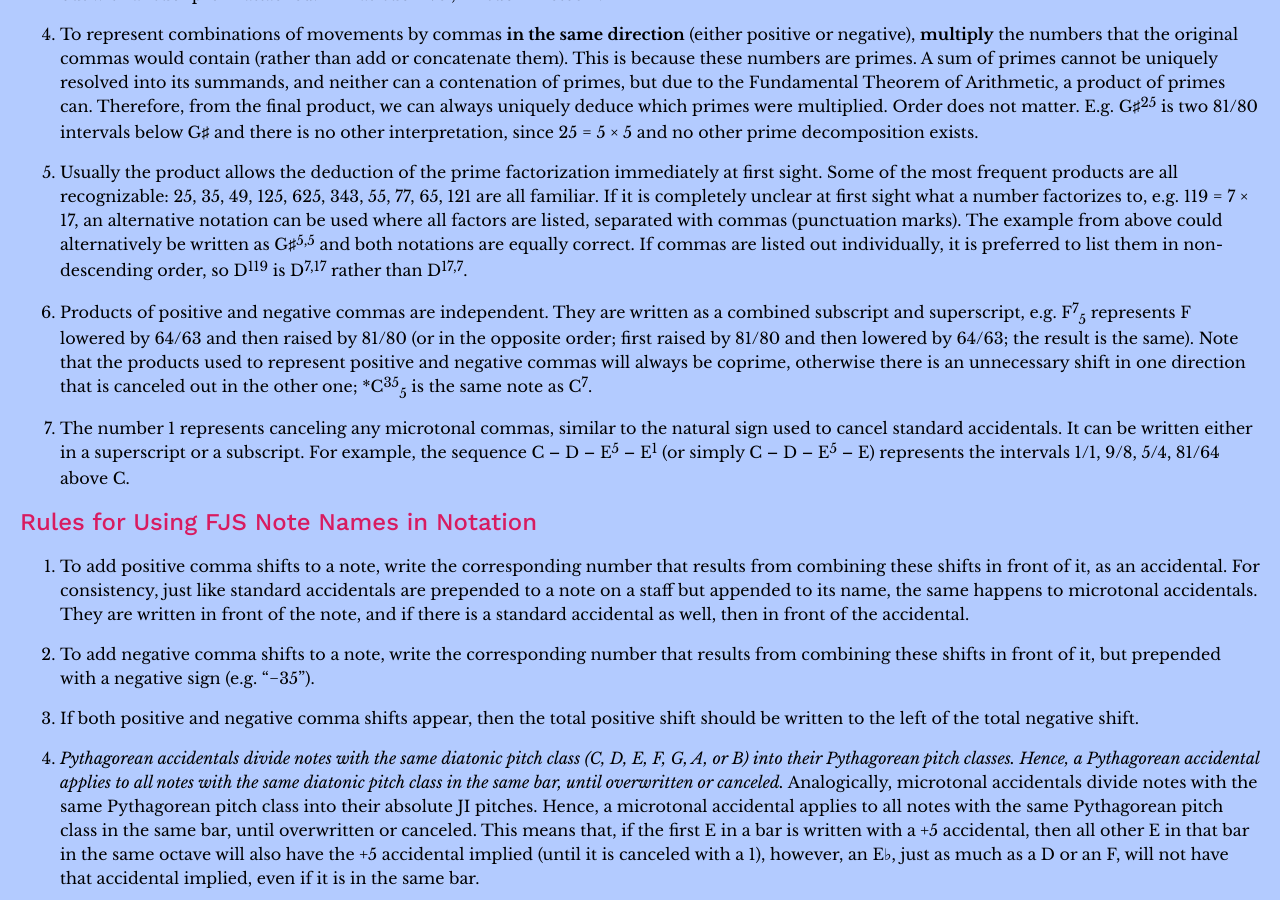
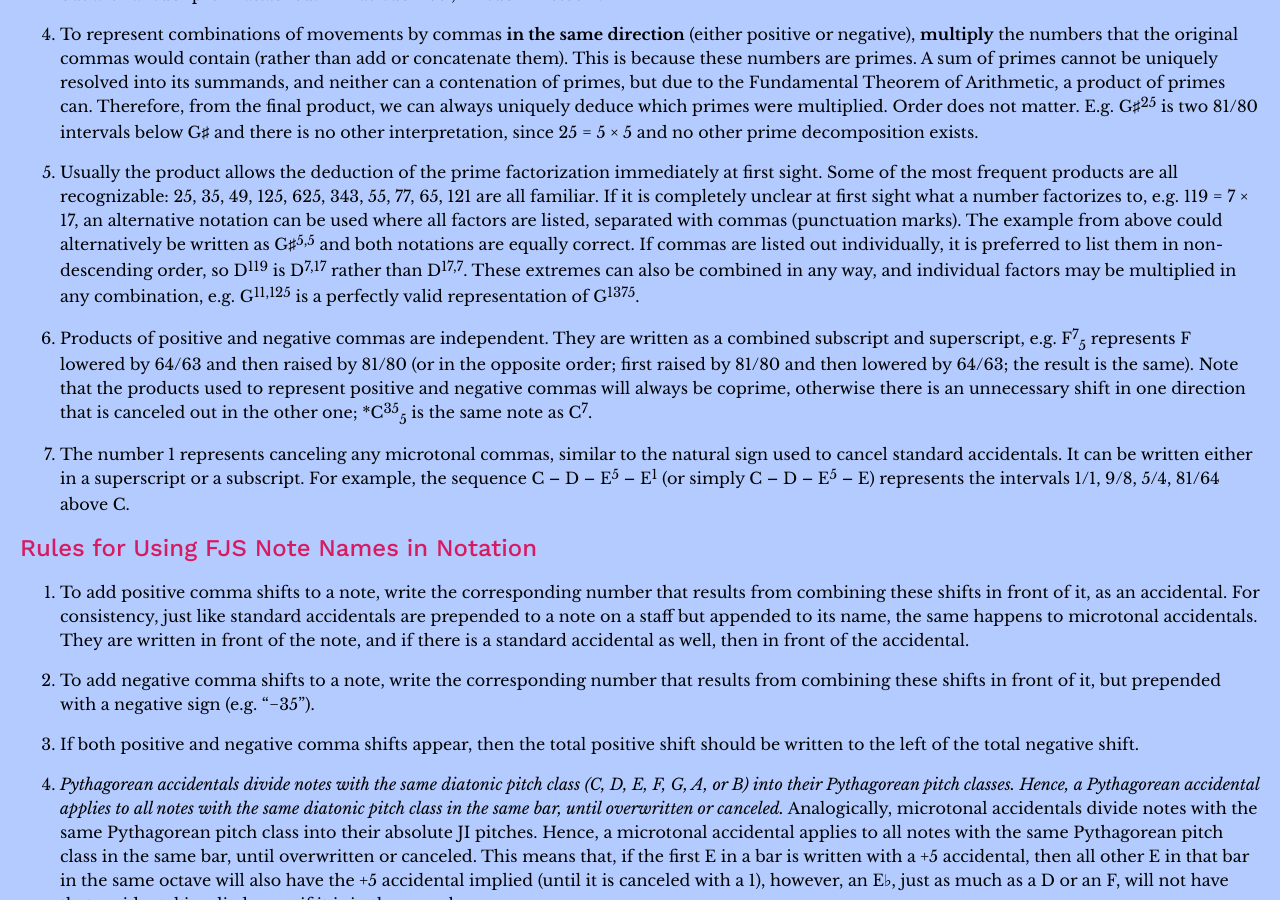
Before and after one commit to misotanni/misotanni.github.io, a Jekyll site: the page built from fjs/en/rules.md, in a window 1280 px wide and 900 px high, scrolled down 1557 px. Built offline with Jekyll 4.4.1, drawn with Linux system fonts in a browser that asks for light colours; our own code applies the rules of GitHub Pages for plain Markdown files; formulas are drawn with MathJax 3.

Commit message:
small change to one rule

```diff
--- a/fjs/en/rules.md
+++ b/fjs/en/rules.md
@@ -56,7 +56,7 @@ $$\text{comma} (p)=\frac{\text{red} (p)}{\text{red} (3^g)}$$
 
 4. To represent combinations of movements by commas **in the same direction** (either positive or negative), **multiply** the numbers that the original commas would contain (rather than add or concatenate them). This is because these numbers are primes. A sum of primes cannot be uniquely resolved into its summands, and neither can a contenation of primes, but due to the Fundamental Theorem of Arithmetic, a product of primes can. Therefore, from the final product, we can always uniquely deduce which primes were multiplied. Order does not matter. E.g. G♯<sup>25</sup> is two 81/80 intervals below G♯ and there is no other interpretation, since 25 = 5 × 5 and no other prime decomposition exists.
 
-5. Usually the product allows the deduction of the prime factorization immediately at first sight. Some of the most frequent products are all recognizable: 25, 35, 49, 125, 625, 343, 55, 77, 65, 121 are all familiar. If it is completely unclear at first sight what a number factorizes to, e.g. 119 = 7 × 17, an alternative notation can be used where all factors are listed, separated with commas (punctuation marks). The example from above could alternatively be written as G♯<sup>5,5</sup> and both notations are equally correct. If commas are listed out individually, it is preferred to list them in non-descending order, so D<sup>119</sup> is D<sup>7,17</sup> rather than D<sup>17,7</sup>.
+5. Usually the product allows the deduction of the prime factorization immediately at first sight. Some of the most frequent products are all recognizable: 25, 35, 49, 125, 625, 343, 55, 77, 65, 121 are all familiar. If it is completely unclear at first sight what a number factorizes to, e.g. 119 = 7 × 17, an alternative notation can be used where all factors are listed, separated with commas (punctuation marks). The example from above could alternatively be written as G♯<sup>5,5</sup> and both notations are equally correct. If commas are listed out individually, it is preferred to list them in non-descending order, so D<sup>119</sup> is D<sup>7,17</sup> rather than D<sup>17,7</sup>. These extremes can also be combined in any way, and individual factors may be multiplied in any combination, e.g. G<sup>11,125</sup> is a perfectly valid representation of G<sup>1375</sup>.
 
 6. Products of positive and negative commas are independent. They are written as a combined subscript and superscript, e.g. F<sup>7</sup><sub>5</sub> represents F lowered by 64/63 and then raised by 81/80 (or in the opposite order; first raised by 81/80 and then lowered by 64/63; the result is the same). Note that the products used to represent positive and negative commas will always be coprime, otherwise there is an unnecessary shift in one direction that is canceled out in the other one; \*C<sup>35</sup><sub>5</sub> is the same note as C<sup>7</sup>.
 
```
